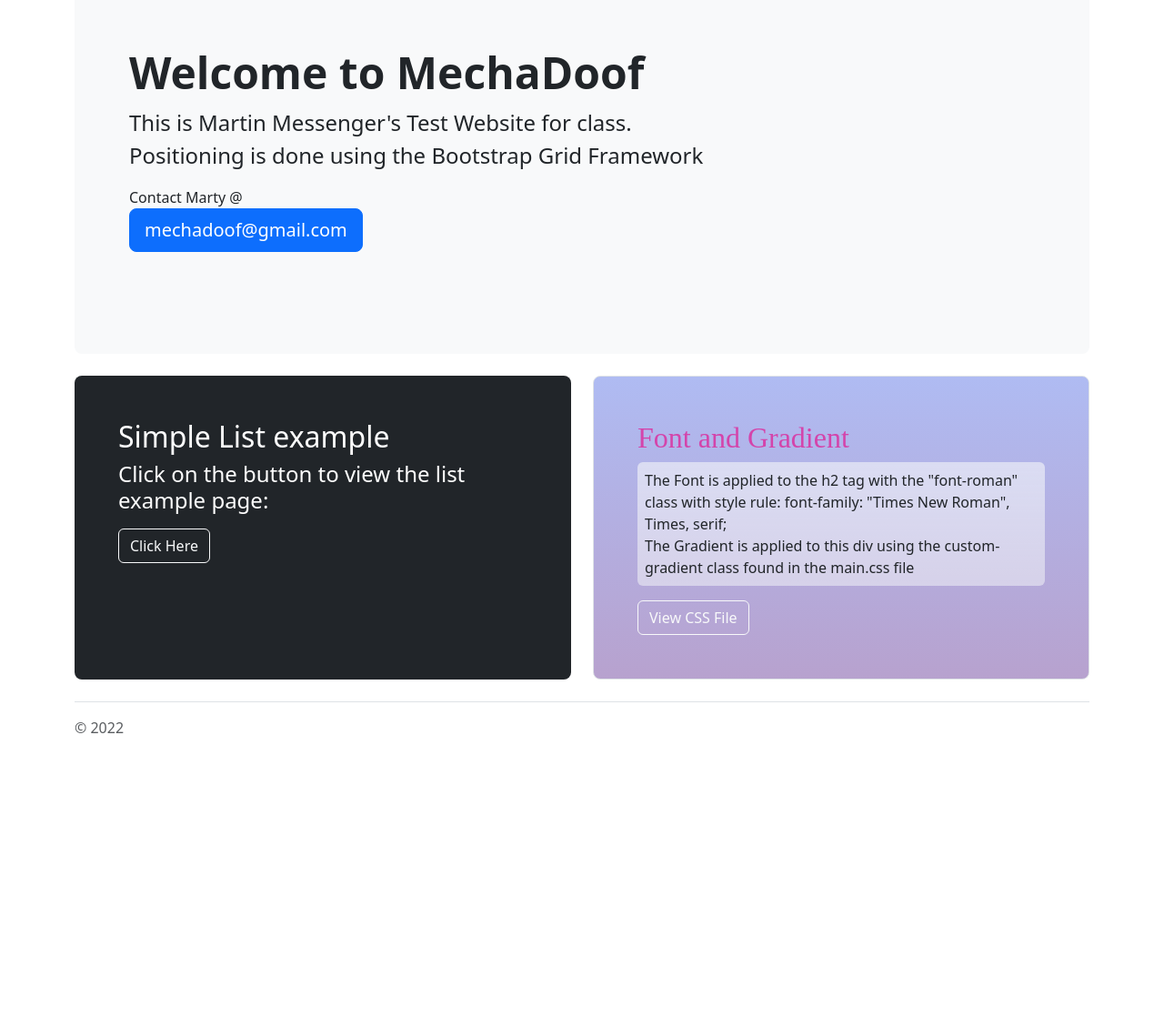
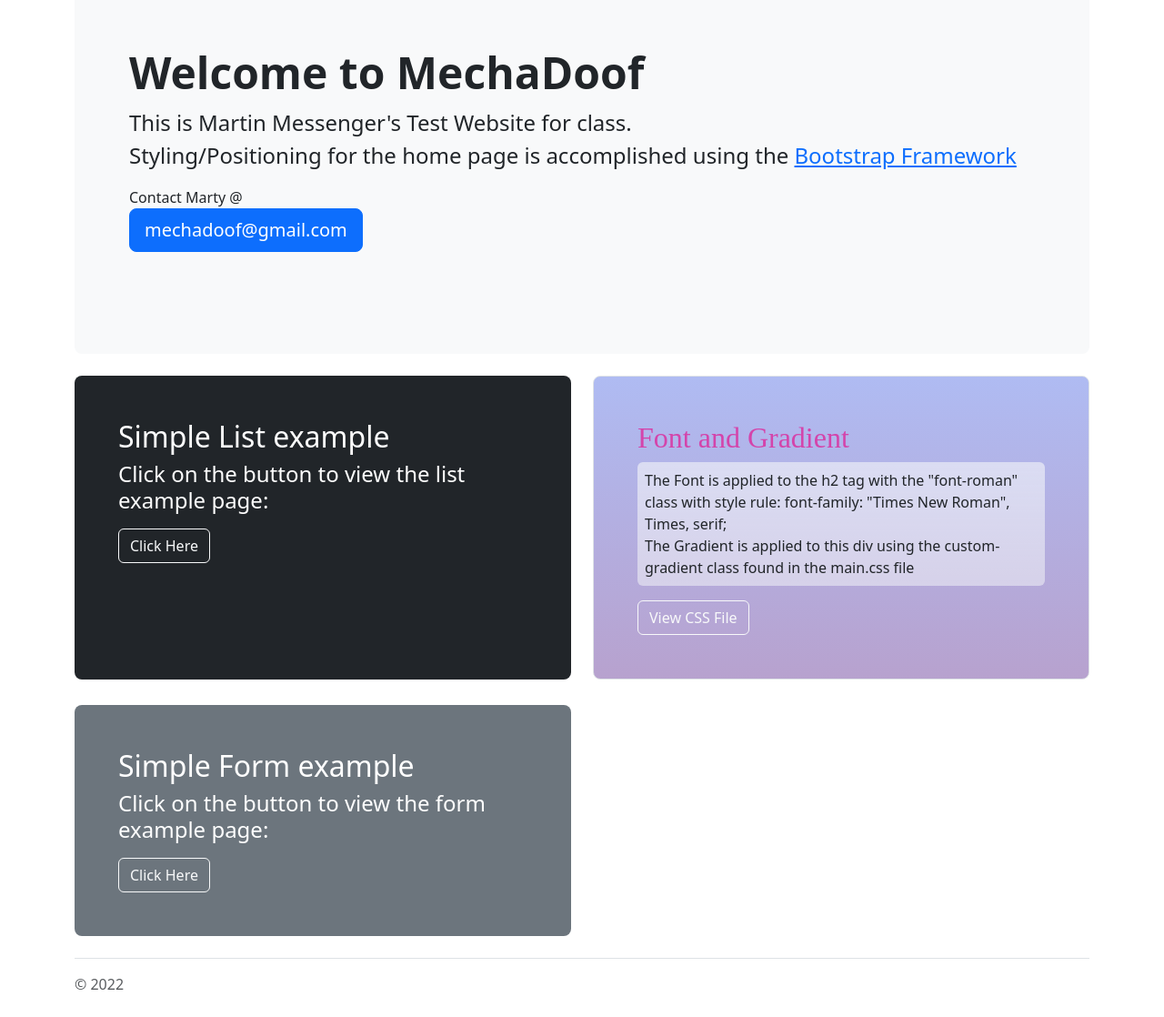
Before and after one commit to Official-Morty/offcial-morty.github.io, a plain HTML site: page index.html in a window 1280 px wide. Shown: the part 150-1268 px from the top of the page at 91% size. Before the commit the page ends 986 px from the top, so only its background shows below. Drawn offline with nearby package versions, Linux system fonts and the light colour scheme; files that its build step writes are made by us from their sources.

Commit message:
Add files via upload
added simple forms

```diff
--- a/index.html
+++ b/index.html
@@ -32,9 +32,9 @@
               <div class="p-5 mb-4 bg-light rounded-3">
                 <div class="container-fluid py-5">
                   <h1 class="display-5 fw-bold">Welcome to MechaDoof</h1>
-                  <p class="col-md-8 fs-4">
+                  <p class="col-md-12 fs-4">
                       This is Martin Messenger's Test Website for class.<br>
-                      Positioning is done using the Bootstrap Grid Framework
+                      Styling/Positioning for the home page is accomplished using the <a href="https://getbootstrap.com/">Bootstrap Framework</a>
 
                   </p>
                   <p>
@@ -70,6 +70,23 @@
                   </div>
                 </div>
               </div>
+              <div class="mt-1">&nbsp;</div>
+              <div class="row align-items-md-stretch">
+                <div class="col-md-6">
+                  <div class="h-100 p-5 text-white bg-secondary rounded-3">
+                    <h2>Simple Form example</h2>
+
+                    <h4>Click on the button to view the form example page:</h4>
+                    <p>
+
+                    </p>
+                    <a href="/forms.php" target="_blank" class="btn btn-outline-light">Click Here</a>
+                  </div>
+                </div>
+                <div class="col-md-6">
+
+                </div>
+              </div>
 
             <footer class="pt-3 mt-4 text-muted border-top">
               &copy; 2022
```
Also changed, not shown: lists.html (+1 -1 lines), robots.txt (added), 1 other file.
